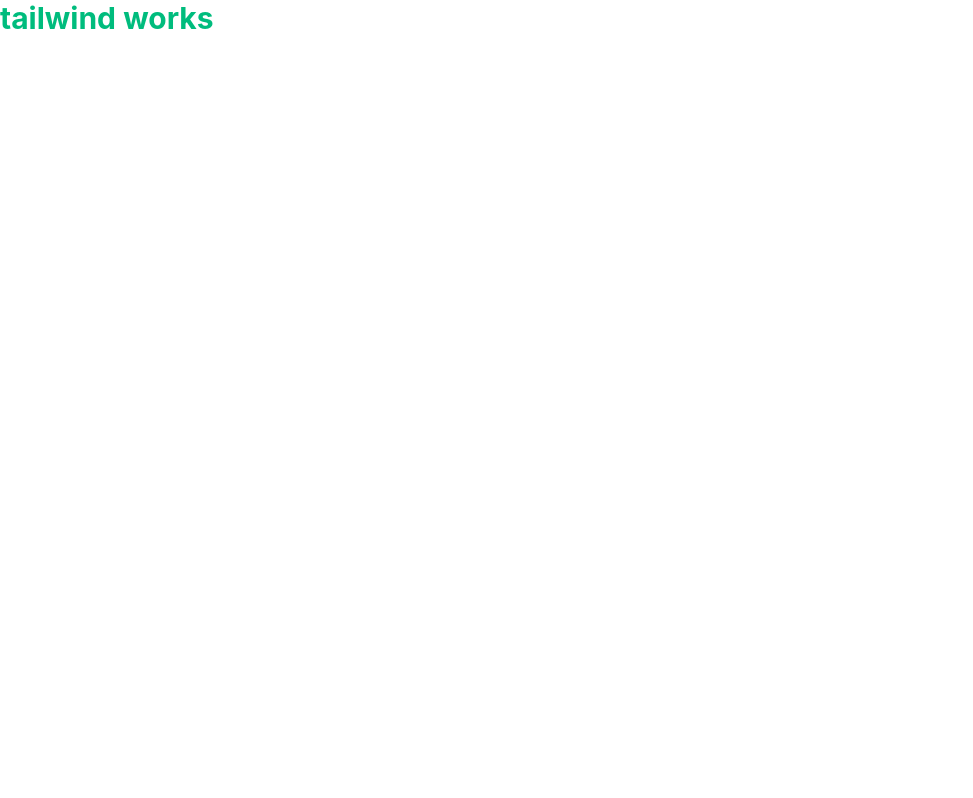
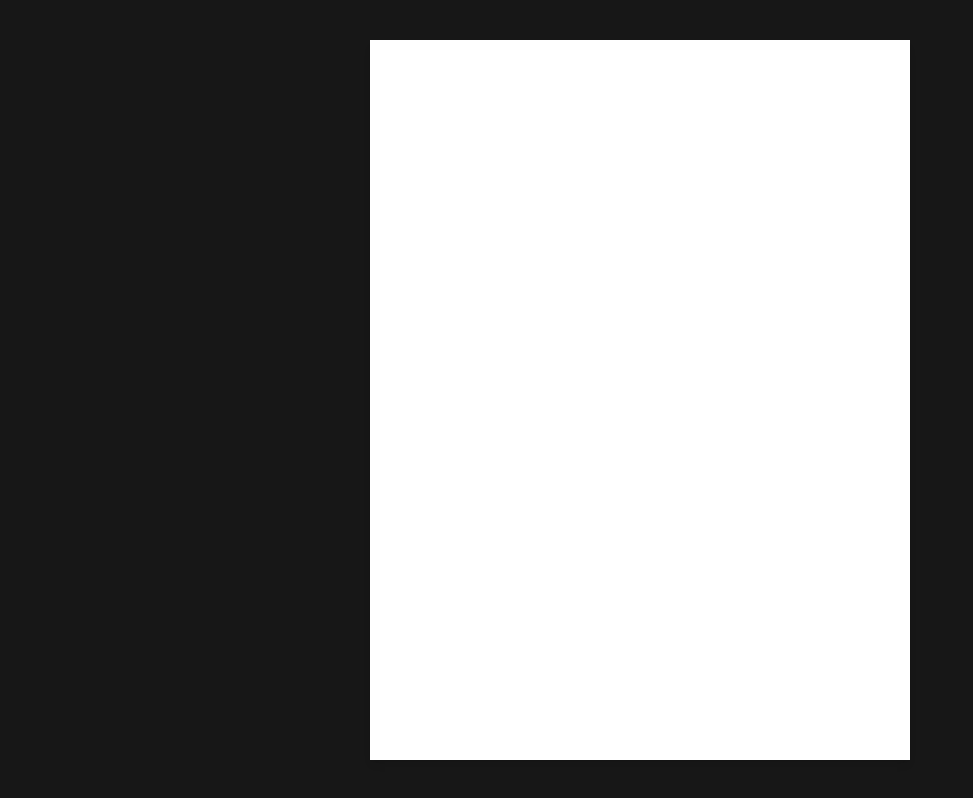
Before and after one commit to RammeDon/appostrophe-assignment, a React (Vite) app: page / in a window 1280 px wide. Shown: the whole page, without its empty margins (0-973 px from the left). Built offline with nearby package versions, Linux system fonts and the light colour scheme.

Commit message:
adding workspace and creating components for slide and canvas

```diff
--- a/src/App.tsx
+++ b/src/App.tsx
@@ -1,6 +1,19 @@
+import { useReducer, useRef } from 'react'
+import { CanvasViewport } from './components/CanvasViewport'
+import { Slide } from './components/Slide'
+import { WorldLayer } from './components/WorldLayer'
+import { canvasReducer, initialState } from './state/canvasReducer'
+
 function App() {
+  const [state, dispatch] = useReducer(canvasReducer, initialState)
+  const viewportRef = useRef<HTMLDivElement>(null)
+
   return (
-    <div className="text-3xl font-bold text-emerald-500">tailwind works</div>
+    <CanvasViewport ref={viewportRef} state={state} dispatch={dispatch}>
+      <WorldLayer viewport={state.viewport}>
+        <Slide />
+      </WorldLayer>
+    </CanvasViewport>
   )
 }
 
--- /dev/null
+++ b/src/components/CanvasViewport.tsx
@@ -0,0 +1,21 @@
+import { forwardRef, type Dispatch, type ReactNode } from 'react'
+import type { CanvasAction, CanvasState } from '../state/canvasReducer'
+
+interface CanvasViewportProps {
+  state: CanvasState
+  dispatch: Dispatch<CanvasAction>
+  children: ReactNode
+}
+
+export const CanvasViewport = forwardRef<HTMLDivElement, CanvasViewportProps>(
+  function CanvasViewport({ children }, ref) {
+    return (
+      <div
+        ref={ref}
+        className="relative h-screen w-screen overflow-hidden bg-neutral-900"
+      >
+        {children}
+      </div>
+    )
+  },
+)
--- /dev/null
+++ b/src/components/Slide.tsx
@@ -0,0 +1,17 @@
+export const SLIDE_WIDTH = 900
+export const SLIDE_HEIGHT = 1200
+
+export function Slide() {
+  return (
+    <div
+      className="bg-white shadow-lg"
+      style={{
+        position: 'absolute',
+        left: 0,
+        top: 0,
+        width: SLIDE_WIDTH,
+        height: SLIDE_HEIGHT,
+      }}
+    />
+  )
+}
--- /dev/null
+++ b/src/components/WorldLayer.tsx
@@ -0,0 +1,22 @@
+import type { ReactNode } from 'react'
+import type { Viewport } from '../lib/types'
+
+interface WorldLayerProps {
+  viewport: Viewport
+  children: ReactNode
+}
+
+export function WorldLayer({ viewport, children }: WorldLayerProps) {
+  return (
+    <div
+      style={{
+        position: 'absolute',
+        inset: 0,
+        transformOrigin: '0 0',
+        transform: `translate(${viewport.offsetX}px, ${viewport.offsetY}px) scale(${viewport.scale})`,
+      }}
+    >
+      {children}
+    </div>
+  )
+}
--- /dev/null
+++ b/src/state/canvasReducer.ts
@@ -0,0 +1,53 @@
+import type { CanvasItem, Viewport } from '../lib/types'
+import { SLIDE_HEIGHT, SLIDE_WIDTH } from '../components/Slide'
+
+const INITIAL_SCALE = 0.6
+
+export interface CanvasState {
+  items: CanvasItem[]
+  selectedId: string | null
+  viewport: Viewport
+}
+
+export type CanvasAction =
+  | { type: 'ADD_ITEM'; item: CanvasItem }
+  | { type: 'SELECT'; id: string }
+  | { type: 'DESELECT' }
+  | { type: 'MOVE_ITEM'; id: string; dx: number; dy: number }
+  | {
+      type: 'RESIZE_ITEM'
+      id: string
+      x: number
+      y: number
+      width: number
+      height: number
+    }
+  | { type: 'ROTATE_ITEM'; id: string; rotation: number }
+  | { type: 'SET_VIEWPORT'; viewport: Viewport }
+
+function createInitialViewport(): Viewport {
+  const scale = INITIAL_SCALE
+  return {
+    scale,
+    offsetX: window.innerWidth / 2 - (SLIDE_WIDTH * scale) / 2,
+    offsetY: window.innerHeight / 2 - (SLIDE_HEIGHT * scale) / 2,
+  }
+}
+
+export const initialState: CanvasState = {
+  items: [],
+  selectedId: null,
+  viewport: createInitialViewport(),
+}
+
+export function canvasReducer(
+  state: CanvasState,
+  action: CanvasAction,
+): CanvasState {
+  switch (action.type) {
+    case 'SET_VIEWPORT':
+      return { ...state, viewport: action.viewport }
+    default:
+      return state
+  }
+}
```
